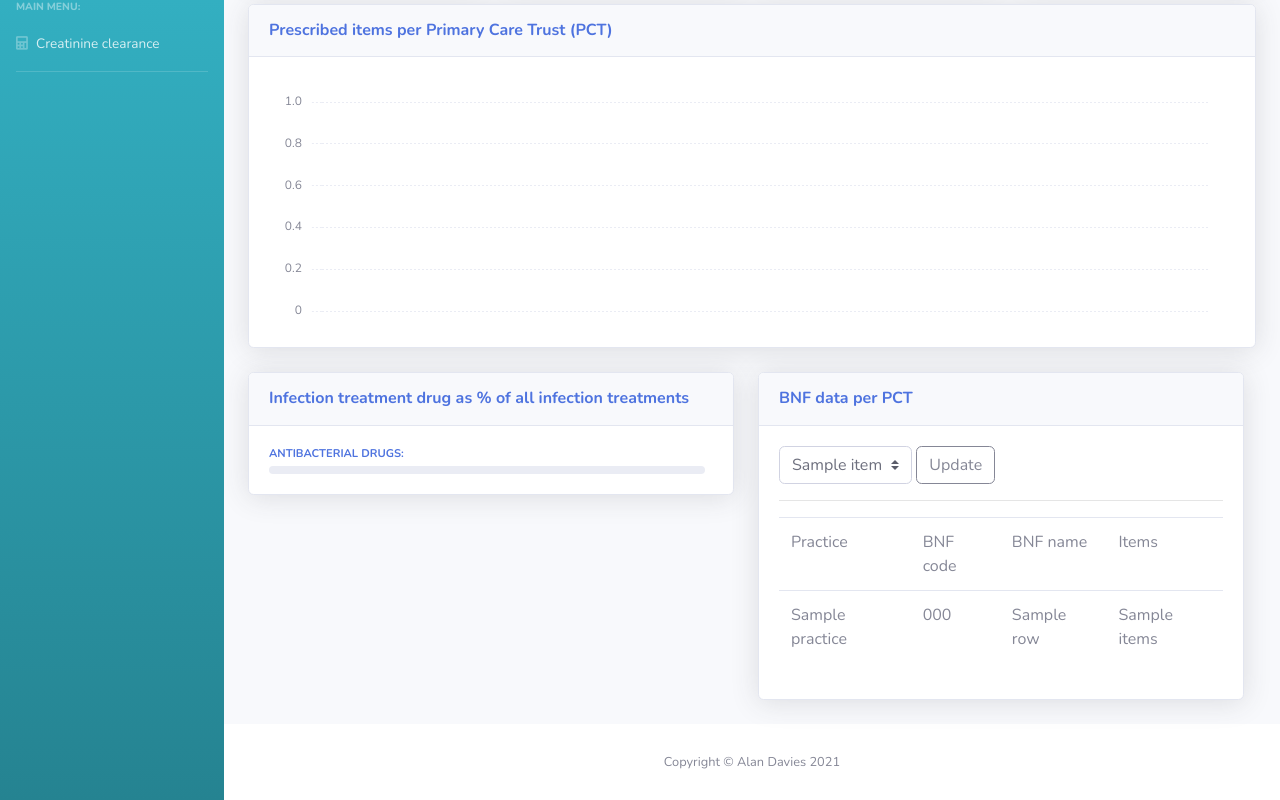
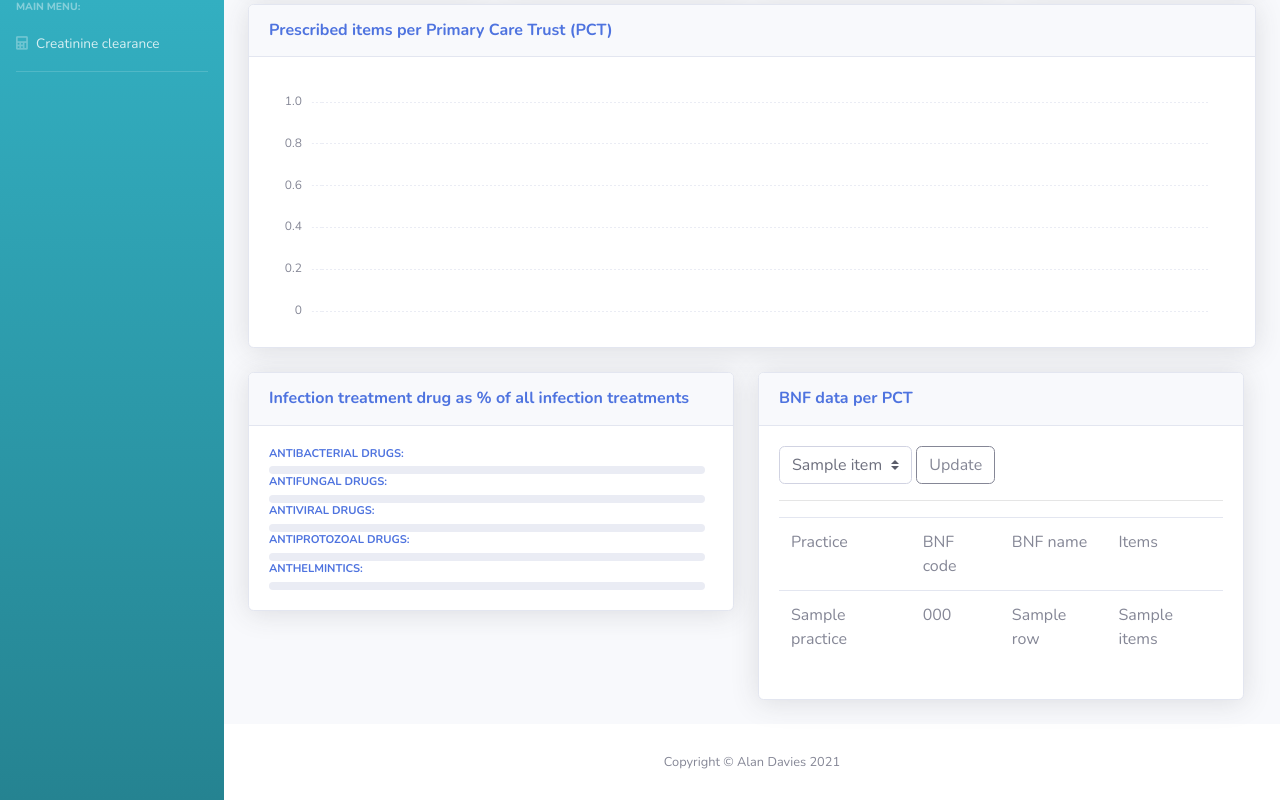
Before and after one commit to AmeliaES/rock, a Flask app: template app/templates/dashboard/index.html in a window 1280 px wide. Shown: the part 291-1091 px from the top of the page. Run offline with Flask 3, Linux system fonts and the light colour scheme; the template is opened without the code that fills it: most values are stand-ins (such as "Sample title", 1, 10 or a date in 2020); some libraries are stand-ins or nearby versions.

Commit message:
added infection % bars for all 5 drug classes

```diff
--- a/app/database/controllers.py
+++ b/app/database/controllers.py
@@ -45,9 +45,9 @@ class Database:
         """Return the number of unique items in the dataset"""
         return db.session.query(func.distinct(PrescribingData.BNF_name).label('item_unique')).count()
 
-    def get_infection_percentage(self):
+    def get_infection_percentage(self, code):
         """Return the infection treatment drug % of all infection treatments"""
         total = db.session.query(PrescribingData).filter(PrescribingData.BNF_code.like('05%')).count()
-        code_amount = db.session.query(PrescribingData).filter(PrescribingData.BNF_code.like('05' + '01' + '%')).count()
+        code_amount = db.session.query(PrescribingData).filter(PrescribingData.BNF_code.like('05' + code + '%')).count()
         percent = int(code_amount/total*100)
         return percent
--- a/app/templates/dashboard/index.html
+++ b/app/templates/dashboard/index.html
@@ -241,10 +241,26 @@
                   <h6 class="m-0 font-weight-bold text-primary">Infection treatment drug as % of all infection treatments</h6>
                 </div>
                 <div class="card-body">
-                  <div class="text-xs font-weight-bold text-primary text-uppercase mb-1">Antibacterial drugs:</div>
-                  <div class="progress progress-sm mr-2">
-                    <div class="progress-bar bg-info" role="progressbar" style="width: {{ infection_data[0] }}%" aria-valuemin="0" aria-valuemax="100"></div>
-                  </div>
+                    <div class="text-xs font-weight-bold text-primary text-uppercase mb-1">Antibacterial drugs:</div>
+                    <div class="progress progress-sm mr-2">
+                      <div class="progress-bar bg-info" role="progressbar" style="width: {{ infection_data[0] }}%" aria-valuemin="0" aria-valuemax="100"></div>
+                    </div>
+                    <div class="text-xs font-weight-bold text-primary text-uppercase mb-1">Antifungal drugs:</div>
+                    <div class="progress progress-sm mr-2">
+                      <div class="progress-bar bg-info" role="progressbar" style="width: {{ infection_data[1] }}%" aria-valuemin="0" aria-valuemax="100"></div>
+                    </div>
+                    <div class="text-xs font-weight-bold text-primary text-uppercase mb-1">Antiviral drugs:</div>
+                    <div class="progress progress-sm mr-2">
+                      <div class="progress-bar bg-info" role="progressbar" style="width: {{ infection_data[2] }}%" aria-valuemin="0" aria-valuemax="100"></div>
+                    </div>
+                    <div class="text-xs font-weight-bold text-primary text-uppercase mb-1">Antiprotozoal drugs:</div>
+                    <div class="progress progress-sm mr-2">
+                      <div class="progress-bar bg-info" role="progressbar" style="width: {{ infection_data[3] }}%" aria-valuemin="0" aria-valuemax="100"></div>
+                    </div>
+                    <div class="text-xs font-weight-bold text-primary text-uppercase mb-1">Anthelmintics:</div>
+                    <div class="progress progress-sm mr-2">
+                      <div class="progress-bar bg-info" role="progressbar" style="width: {{ infection_data[4] }}%" aria-valuemin="0" aria-valuemax="100"></div>
+                    </div>
                 </div>
               </div>
 
--- a/app/views/controllers.py
+++ b/app/views/controllers.py
@@ -57,4 +57,8 @@ def generate_barchart_data():
 
 def generate_infection_data():
     """Generates the data for the percentage of infection treatment used."""
-    return [db_mod.get_infection_percentage()]
+    list = []
+    for code in ['01', '02', '03', '04', '05']:
+        output=db_mod.get_infection_percentage(code=code)
+        list.append(output)
+    return list
```
